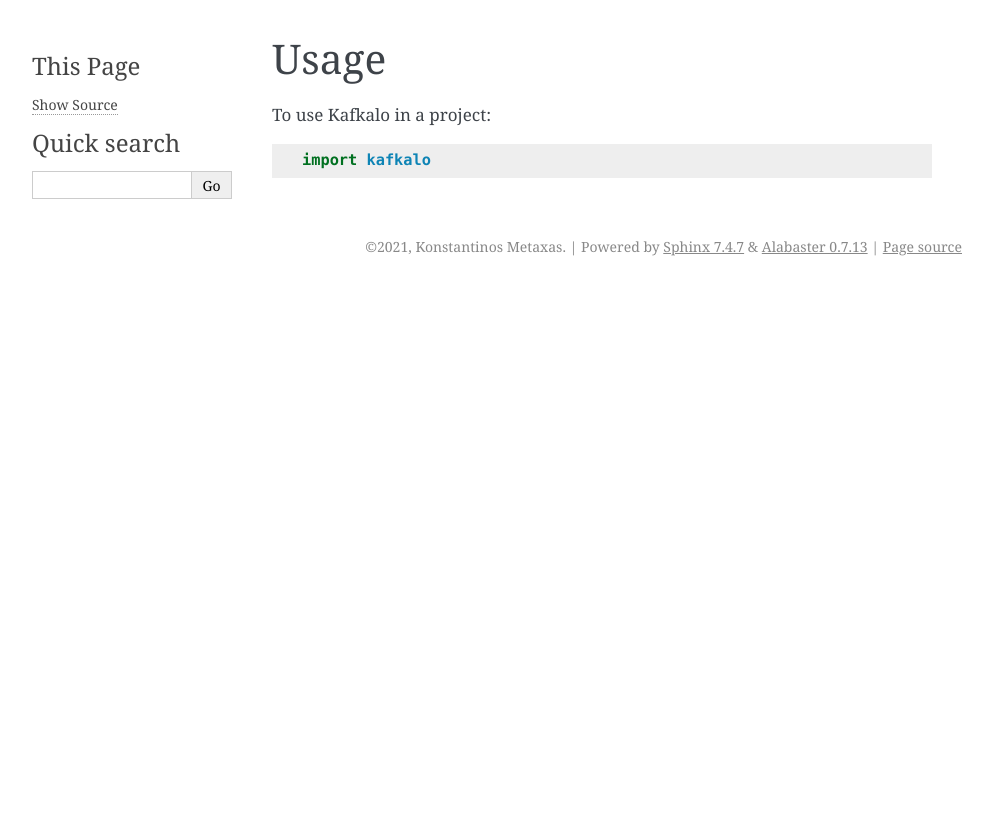
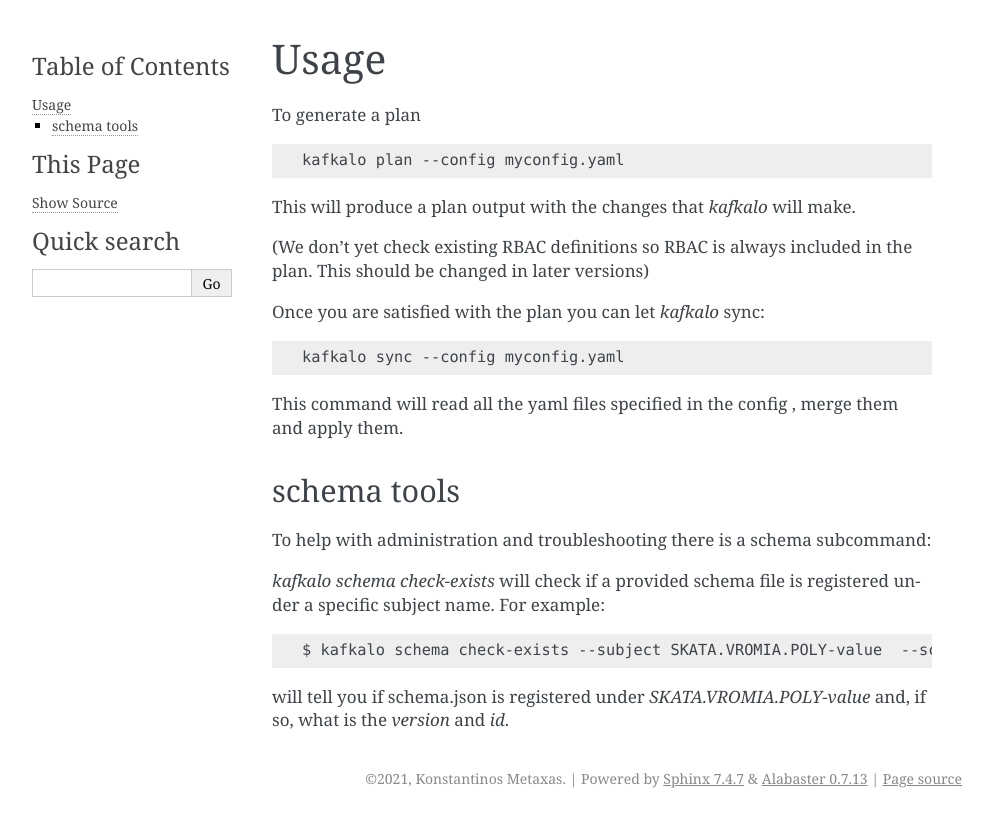
Before and after one commit to kmetaxas/kafkalo, a Sphinx documentation site: the page built from docs/usage.rst, in a window 1280 px wide. Shown: the top 827 px of the page, without its empty margins (148-1141 px from the left). Built offline with Sphinx 7.4.7, drawn with Linux system fonts in a browser that asks for light colours; pages that are not in the unit, such as notebooks, are missing from menus.

Commit message:
update documentation

```diff
--- a/docs/index.rst
+++ b/docs/index.rst
@@ -2,11 +2,11 @@
 ======================================
 
 .. toctree::
-   :maxdepth: 2
+   :maxdepth: 3
    :caption: Contents:
 
-   readme
    installation
+   configure
    usage
    modules
    contributing
--- a/docs/installation.rst
+++ b/docs/installation.rst
@@ -21,6 +21,10 @@
 
 .. _pip: https://pip.pypa.io
 .. _Python installation guide: http://docs.python-guide.org/en/latest/starting/installation/
+
+
+The default `confluent python`_ package bundles librdkafka without GSSAPI support. If you need GSSAPI support follow the documentation in the confluent python page.
+This typically requires you to install gcc+dev tools, librdkafka headers and python headers and run: `pip install --no-binary :all: confluent-kafka`
 
 
 From sources
--- a/docs/usage.rst
+++ b/docs/usage.rst
@@ -2,6 +2,36 @@
 Usage
 =====
 
-To use Kafkalo in a project::
 
-    import kafkalo
+To generate a plan
+
+.. code-block:: bash
+
+   kafkalo plan --config myconfig.yaml
+
+This will produce a plan output with the changes that `kafkalo` will make.
+
+(We don't yet check existing RBAC definitions so RBAC is always included in the plan. This should be changed in later versions)
+
+Once you are satisfied with the plan you can let `kafkalo` sync:
+
+.. code-block:: bash
+
+  kafkalo sync --config myconfig.yaml
+
+This command will read all the yaml files specified in the config , merge them and apply them.
+
+
+schema tools
+------------
+
+To help with administration and troubleshooting there is a schema subcommand:
+
+`kafkalo schema check-exists` will check if a provided schema file is registered under a specific subject name. For example:
+
+.. code-block:: bash
+
+   $ kafkalo schema check-exists --subject SKATA.VROMIA.POLY-value  --schema-file data/schema.json --config config.yaml
+
+
+will tell you if schema.json is registered under `SKATA.VROMIA.POLY-value` and, if so, what is the `version` and `id`.
```
Also changed, not shown: other parts of docs/installation.rst (+1 -0 lines), docs/configure.rst (added, +108 -0 lines).
